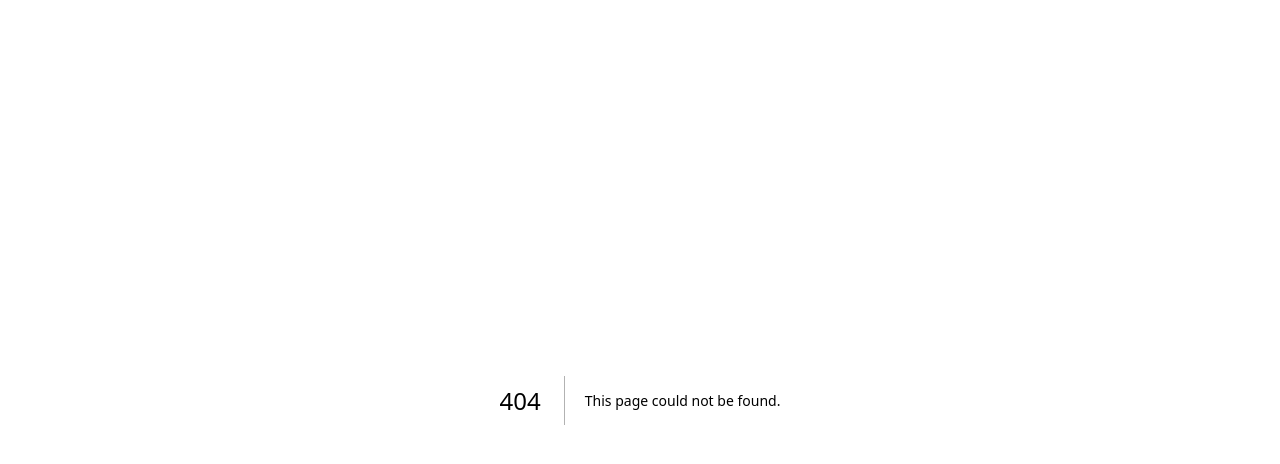
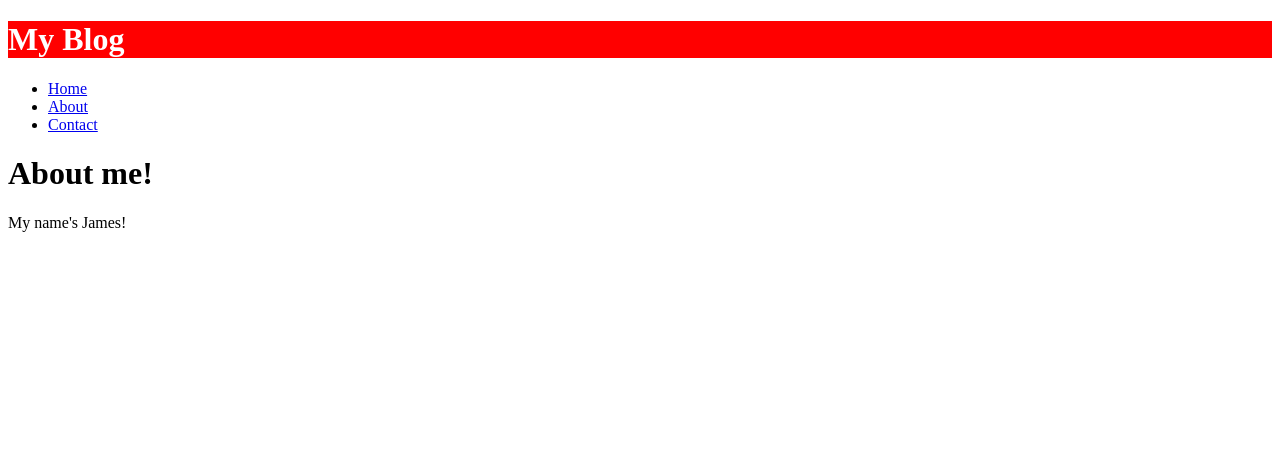
Before and after one commit to jamesahadfield/blog, a Next.js app: page /about in a window 1280 px wide. Before the commit this address had no page. Shown: the top 464 px of the page. Built offline with nearby package versions, Linux system fonts and the light colour scheme.

Commit message:
about etc.

```diff
--- /dev/null
+++ b/app/about/page.tsx
@@ -0,0 +1,12 @@
+import React from 'react';
+
+const AboutPage: React.FC = () => {
+    return (
+        <div>
+            <h1>About me!</h1>
+            <p>My name's James!</p>
+        </div>
+    );
+};
+
+export default AboutPage;
--- /dev/null
+++ b/app/components/Header/Header.tsx
@@ -0,0 +1,19 @@
+import React from 'react';
+import variables from '../../styles/variables.module.scss';
+
+const Header: React.FC = () => {
+    return (
+        <header>
+            <h1 className={`${variables.title} ${variables.titlebg}`}>My Blog</h1>
+            <nav>
+                <ul>
+                    <li><a href="/">Home</a></li>
+                    <li><a href="/about">About</a></li>
+                    <li><a href="/contact">Contact</a></li>
+                </ul>
+            </nav>
+        </header>
+    );
+};
+
+export default Header;
--- a/app/layout.tsx
+++ b/app/layout.tsx
@@ -1,11 +1,16 @@
+import Header from "./components/Header/Header";
+
 export default function RootLayout({
   children,
 }: {
-    children: React.ReactNode
+  children: React.ReactNode;
 }) {
   return (
     <html lang="en">
-        <body>{children}</body>
+      <body>
+        <Header />
+        {children}
+      </body>
     </html>
-    )
+  );
 }
--- /dev/null
+++ b/app/styles/variables.module.scss
@@ -0,0 +1,11 @@
+$color-primary: white;
+$color-secondary: red;
+$color-tertiary: rgb(0, 238, 255);
+
+.title {
+  color: $color-primary;
+}
+
+.titlebg {
+  background-color: $color-secondary;
+}
--- a/lib/posts.ts
+++ b/lib/posts.ts
@@ -84,7 +84,6 @@ export function getSortedPostsData() {
     }
   ]
   */
-
 export function getAllPostIds() {
   const fileNames = fs.readdirSync(postsDirectory)
 
--- a/next.config.js
+++ b/next.config.js
@@ -5,4 +5,11 @@ const nextConfig = {
   output: "export",
 };
 
-module.exports = nextConfig;
+const path = require("path");
+
+module.exports = {
+  ...nextConfig,
+  sassOptions: {
+    includePaths: [path.join(__dirname, "app/styles")],
+  }
+};
--- a/package.json
+++ b/package.json
@@ -6,6 +6,7 @@
     "lint": "next lint"
   },
   "dependencies": {
+    "global": "^4.4.0",
     "gray-matter": "^4.0.3",
     "next": "^14.2.5",
     "react": "^18.3.1",
@@ -16,6 +17,7 @@
   "devDependencies": {
     "@types/node": "20.14.12",
     "@types/react": "18.3.3",
+    "sass": "^1.78.0",
     "typescript": "5.5.4"
   }
 }
```
Also changed, not shown: 1 other file (tests, documents, lock files or other folders). Lines whose indentation alone changed are shown as unchanged.
